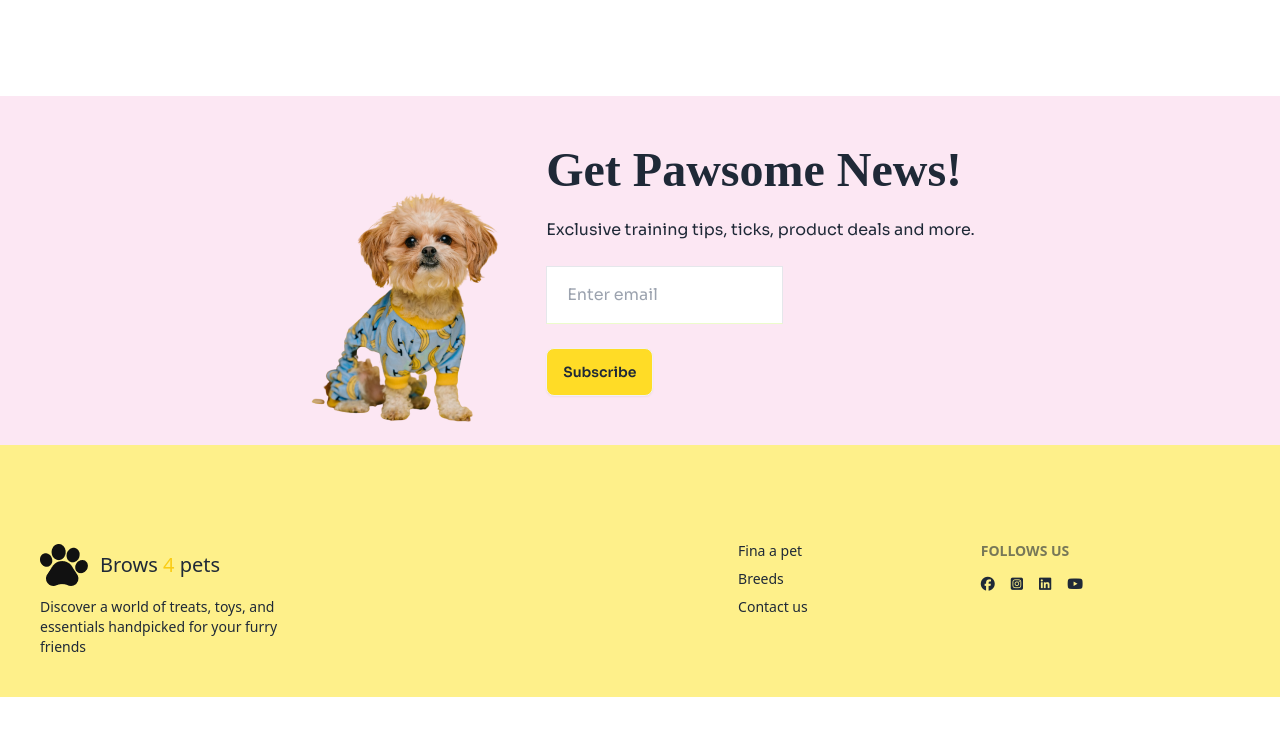
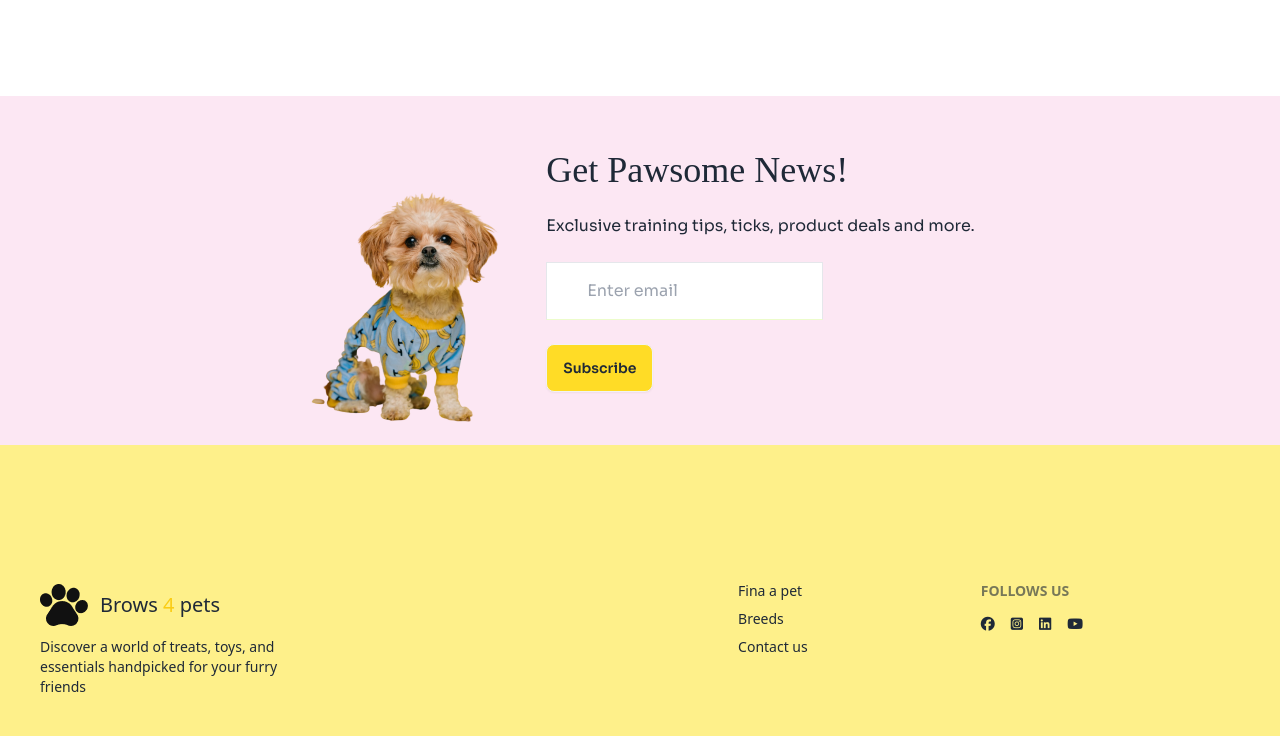
Before and after one commit to Shahariya-17/b11-a3-living-lab, a plain HTML site: page index.html in a window 1280 px wide. Shown: the part 2908-3644 px from the top of the page. Before the commit the page ends 3605 px from the top, so only its background shows below. Drawn offline with nearby package versions, Linux system fonts and the light colour scheme; a web font is replaced by a local one.

Commit message:
added padding

```diff
--- a/index.html
+++ b/index.html
@@ -512,18 +512,18 @@
 
     <!-- News section -->
      <section class="md:container mx-auto">
-      <div class="hero bg-pink-100">
-        <div class="hero-content flex-col lg:flex-row">
+      <div class="hero bg-pink-100 ">
+        <div class="hero-content flex-col lg:flex-row relative">
           <img
             src="c1-assets/cute-pet-small.png"
             class="" />
           <div>
-            <h1 class="text-5xl font-bold">Get Pawsome News!</h1>
+            <h1 class="text-4xl">Get Pawsome News!</h1>
            <div class="font-sora">
             <p class="py-6">
               Exclusive training tips, ticks, product deals and more.
             </p>
-            <input class="border border-b-lime-100  px-5 py-4" type="email" name="" id="" placeholder="Enter email">
+            <input class="border border-b-lime-100  px-10 py-4" type="email" name="" id="" placeholder="Enter email">
             <br>
             <br>
             <button class="btn bg-firstbaton">Subscribe</button>
@@ -533,9 +533,9 @@
       </div>
      </section>
   </main>
-  <footer class=" bg-yellow-200  p-10 pt-24">
-    <section class="md:container mx-auto footer ">
-      <div>
+  <footer class=" bg-yellow-200  p-10">
+    <section class="md:container mx-auto footer pt-24 ">
+      <div class="  ">
         <div class="flex justify-center items-center gap-3">
           <img src="c1-assets/logo-footer.png" alt="">
           <h2 class="text-xl">Brows <span class="text-yellow-400">4</span> pets</h2>
@@ -543,7 +543,7 @@
         <p class="w-1/2">Discover a world of treats, toys, and essentials handpicked for your furry friends</p>
       </div>
 
-      <nav>
+      <nav class="">
         <a class="link link-hover">Fina a pet</a>
         <a class="link link-hover">Breeds</a>
         <a class="link link-hover">Contact us</a>
```
